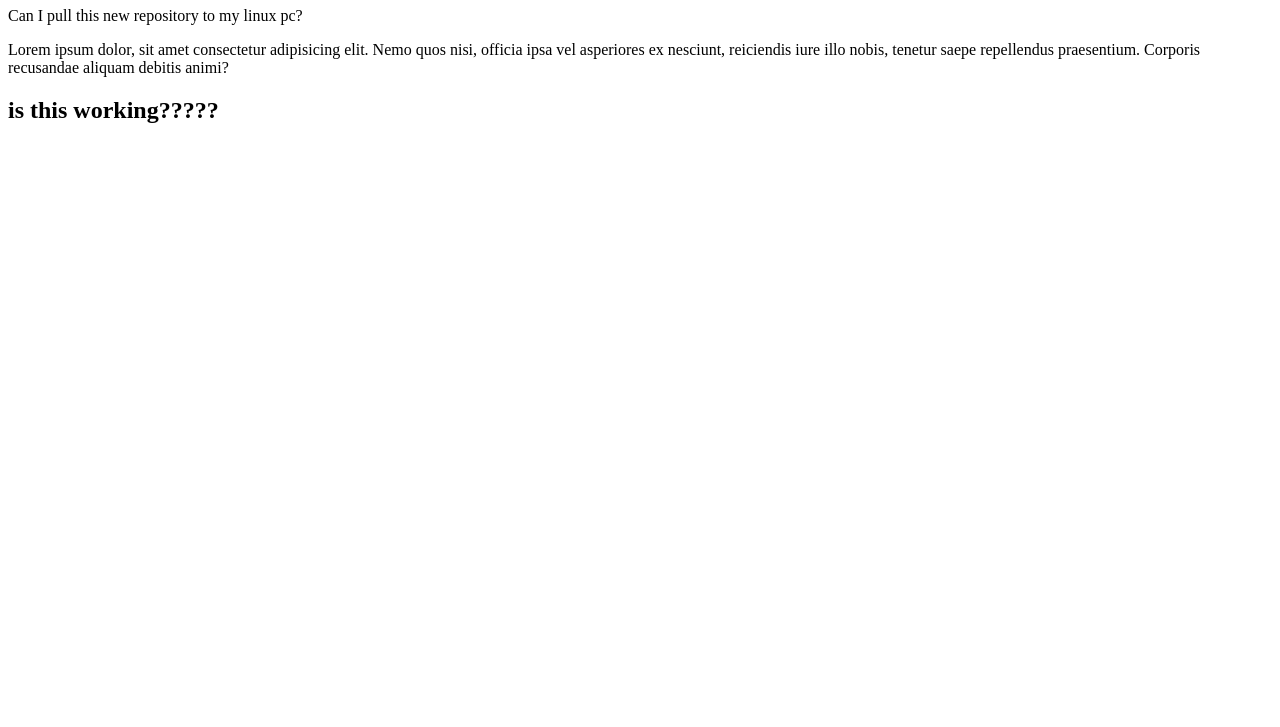
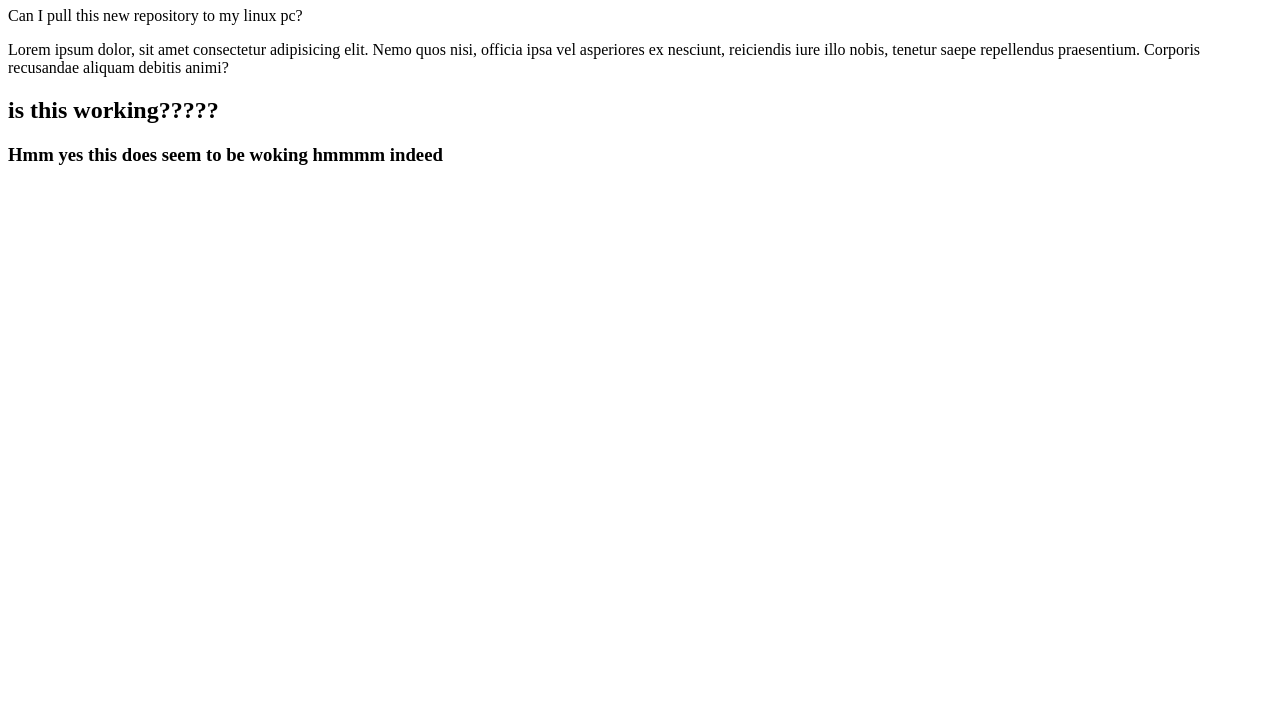
Before and after one commit to Harnishco/Trying-git-from-pc, a plain HTML site: page index.html in a window 1280 px wide. Shown: the part 73-800 px from the top of the page. Drawn offline with Linux system fonts and the light colour scheme.

Commit message:
added h3

```diff
--- a/index.html
+++ b/index.html
@@ -14,5 +14,6 @@
             reiciendis iure illo nobis, tenetur saepe repellendus
              praesentium. Corporis recusandae aliquam debitis animi?</P>
     <h2>is this working?????</h2>
+    <h3>Hmm yes this does seem to be woking hmmmm indeed</h3>
 </body>
 </html>
```
